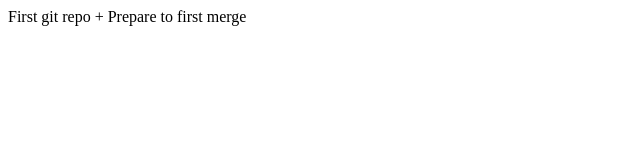
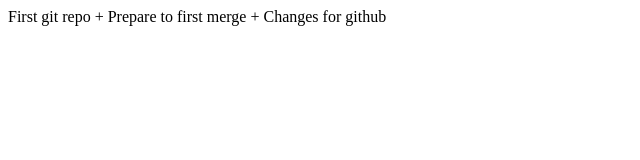
Before and after one commit to olegsezonov/Alpha, a plain HTML site: page index.html in a window 1280 px wide. Shown: the whole page, without its empty margins (0-640 px from the left). Drawn offline with Linux system fonts and the light colour scheme.

Commit message:
Commit m4

```diff
--- a/index.html
+++ b/index.html
@@ -5,5 +5,6 @@
 <body>
      First git repo
     + Prepare to first merge
+    + Changes for github
 </body>
 </html>
```
